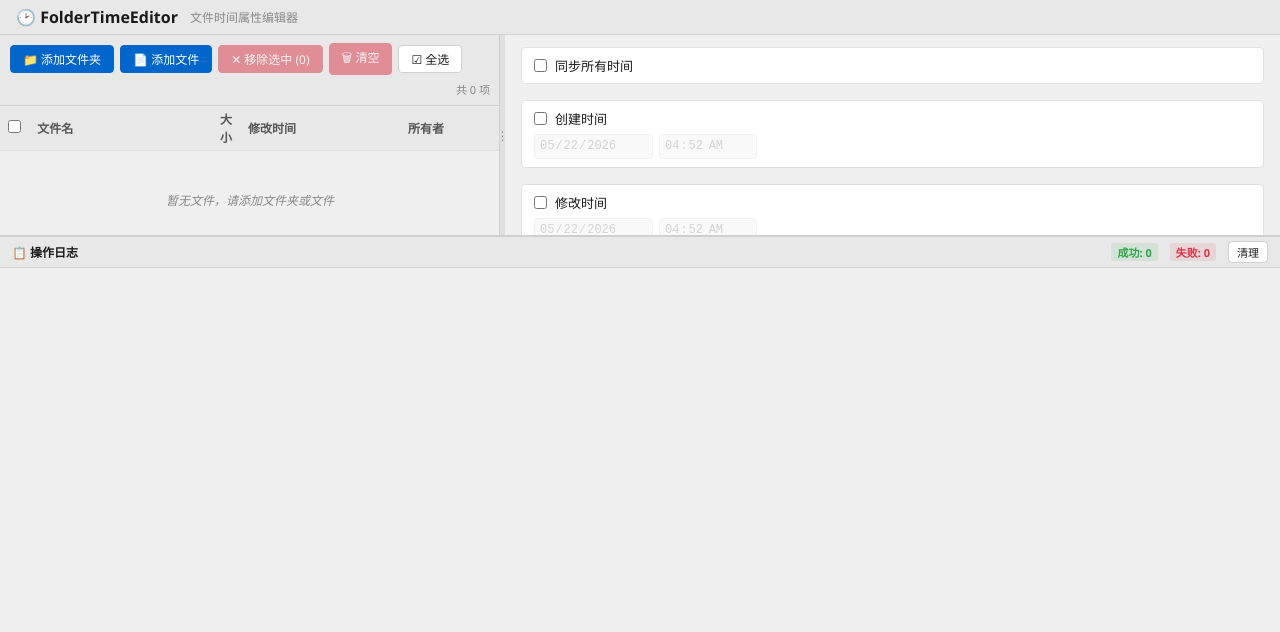
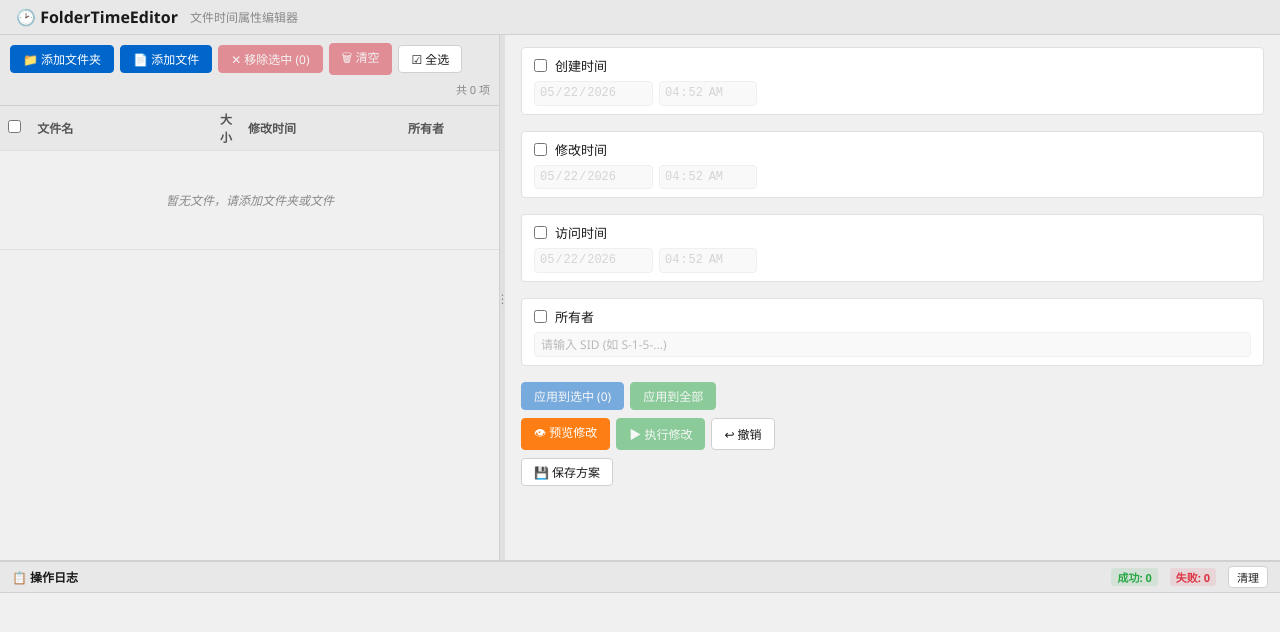
Before and after one commit to titanks-lab/FolderTimeEditor, a Vue app: page / in a window 1280 px wide. Shown: the top 632 px of the page. Built offline with nearby package versions, Linux system fonts and the light colour scheme.

Commit message:
fix: 日志30%/去同步/时区偏移/文件夹根目录

```diff
--- a/src/components/OperationLog.vue
+++ b/src/components/OperationLog.vue
@@ -19,7 +19,7 @@ watch(() => store.logMessages.length, async () => {
 </script>
 
 <template>
-  <div class="operation-log">
+  <div class="operation-log" style="height: 30vh; flex-shrink: 0;">
     <div class="log-header">
       <span class="log-title">📋 操作日志</span>
       <div class="log-stats">
--- a/src/components/TimeSettings.vue
+++ b/src/components/TimeSettings.vue
@@ -12,7 +12,7 @@ function buildTimestamp(ts: { date: string; time: string }): number | null {
   const time = ts.time || '00:00'
   const [y, m, d] = ts.date.split('-').map(Number)
   const [h, min] = time.split(':').map(Number)
-  return Math.floor(Date.UTC(y, m - 1, d, h, min) / 1000)
+  return Math.floor(new Date(y, m - 1, d, h, min).getTime() / 1000)
 }
 
 function formatTimestamp(ts: number | null): string {
@@ -157,7 +157,6 @@ function loadProfile(index: number) {
   settings.creation = { ...profile.settings.creation }
   settings.modification = { ...profile.settings.modification }
   settings.access = { ...profile.settings.access }
-  settings.sync = profile.settings.sync
   settings.owner_enabled = profile.settings.owner_enabled
   settings.owner = profile.settings.owner
 
@@ -167,14 +166,6 @@ function loadProfile(index: number) {
 
 <template>
   <div class="time-settings">
-    <!-- 同步选项 -->
-    <div class="section mb-4">
-      <label class="setting-row">
-        <input type="checkbox" v-model="settings.sync">
-        <span>同步所有时间</span>
-      </label>
-    </div>
-
     <!-- 创建时间 -->
     <div class="section mb-4">
       <label class="setting-row">
```
Also changed, not shown: 1 other file (tests, documents, lock files or other folders).
